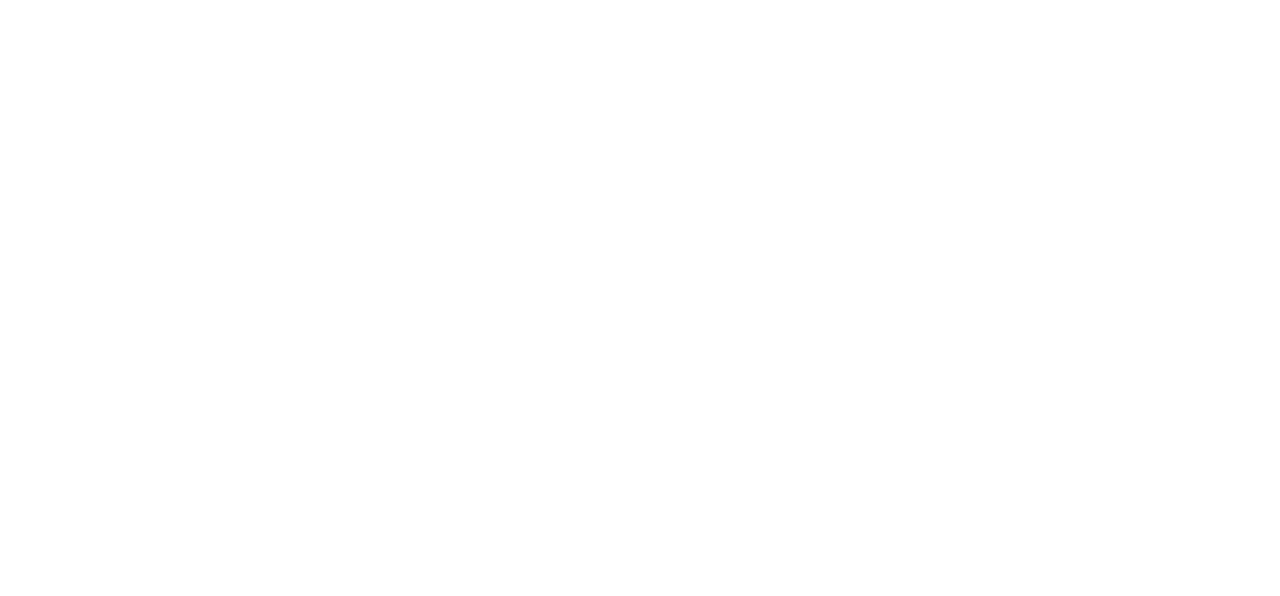
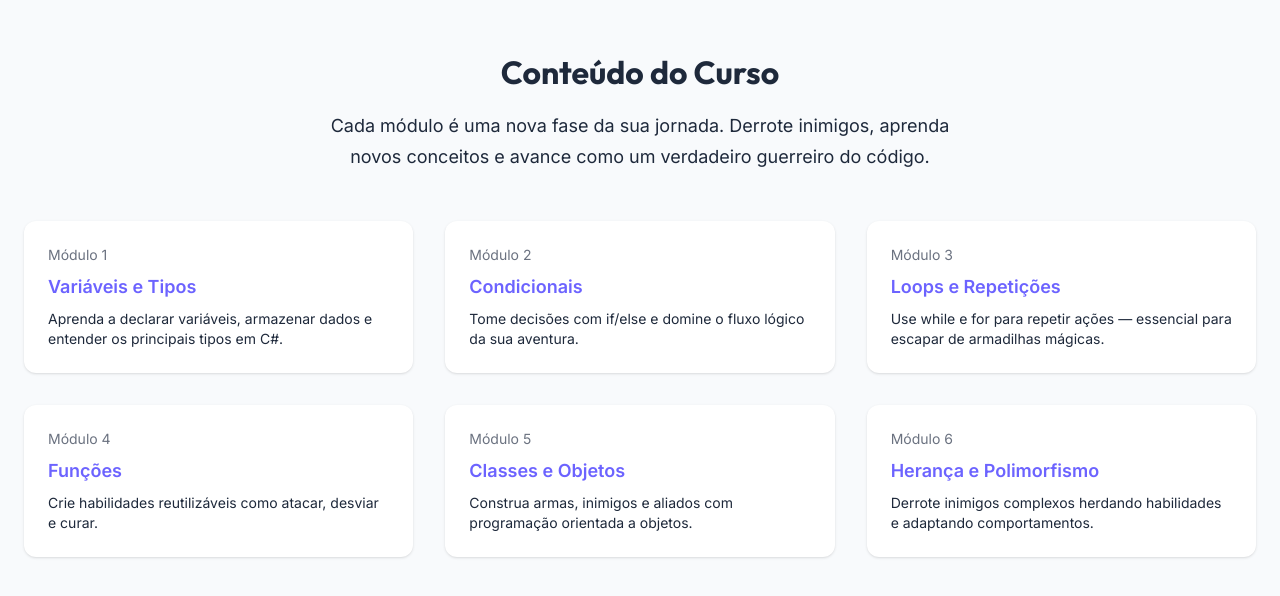
Before and after one commit to Herbertph/c-adventure, a Vue app in the folder c-adventure/: page / in a window 1280 px wide. Shown: the part 1700-2296 px from the top of the page. Before the commit the page ends 1672 px from the top, so only its background shows below. Built offline with nearby package versions, Linux system fonts and the light colour scheme.

Commit message:
CourseContent Done

```diff
--- a/c-adventure/src/App.vue
+++ b/c-adventure/src/App.vue
@@ -2,12 +2,14 @@
 import Header from './components/Header.vue'
 import HeroSection from './components/HeroSection.vue'
 import HowItWorks from './components/HowItWorks.vue'
+import CourseContent from './components/CourseContent.vue'
 </script>
 
 <template>
  <Header/>
  <HeroSection/>
  <HowItWorks/>
+ <CourseContent/>
 </template>
 
 <style scoped>
--- /dev/null
+++ b/c-adventure/src/components/CourseContent.vue
@@ -0,0 +1,59 @@
+<template>
+    <section class="bg-backgroundLight dark:bg-backgroundDark text-textLight dark:text-textDark py-20 min-h-screen shadow-top-sm dark:shadow-top-md">
+      <div class="max-w-7xl mx-auto px-6 space-y-12">
+
+        <!-- Título -->
+        <div class="text-center">
+          <h2 class="text-h2 font-display font-bold">Conteúdo do Curso</h2>
+          <p class="text-p mt-4 max-w-2xl mx-auto">
+            Cada módulo é uma nova fase da sua jornada. Derrote inimigos, aprenda novos conceitos e avance como um verdadeiro guerreiro do código.
+          </p>
+        </div>
+
+        <!-- Lista de módulos -->
+        <div class="grid gap-8 md:grid-cols-2 lg:grid-cols-3">
+          <div
+            v-for="(module, index) in modules"
+            :key="module.title"
+            class="bg-white dark:bg-gray-800 rounded-xl shadow p-6 hover:shadow-lg transition"
+          >
+            <div class="text-sm text-gray-500 dark:text-gray-400 mb-2">
+              Módulo {{ index + 1 }}
+            </div>
+            <h3 class="text-lg font-semibold text-primary mb-2">{{ module.title }}</h3>
+            <p class="text-sm">{{ module.description }}</p>
+          </div>
+        </div>
+
+      </div>
+    </section>
+  </template>
+
+  <script setup>
+  const modules = [
+    {
+      title: 'Variáveis e Tipos',
+      description: 'Aprenda a declarar variáveis, armazenar dados e entender os principais tipos em C#.'
+    },
+    {
+      title: 'Condicionais',
+      description: 'Tome decisões com if/else e domine o fluxo lógico da sua aventura.'
+    },
+    {
+      title: 'Loops e Repetições',
+      description: 'Use while e for para repetir ações — essencial para escapar de armadilhas mágicas.'
+    },
+    {
+      title: 'Funções',
+      description: 'Crie habilidades reutilizáveis como atacar, desviar e curar.'
+    },
+    {
+      title: 'Classes e Objetos',
+      description: 'Construa armas, inimigos e aliados com programação orientada a objetos.'
+    },
+    {
+      title: 'Herança e Polimorfismo',
+      description: 'Derrote inimigos complexos herdando habilidades e adaptando comportamentos.'
+    }
+  ]
+  </script>
```
